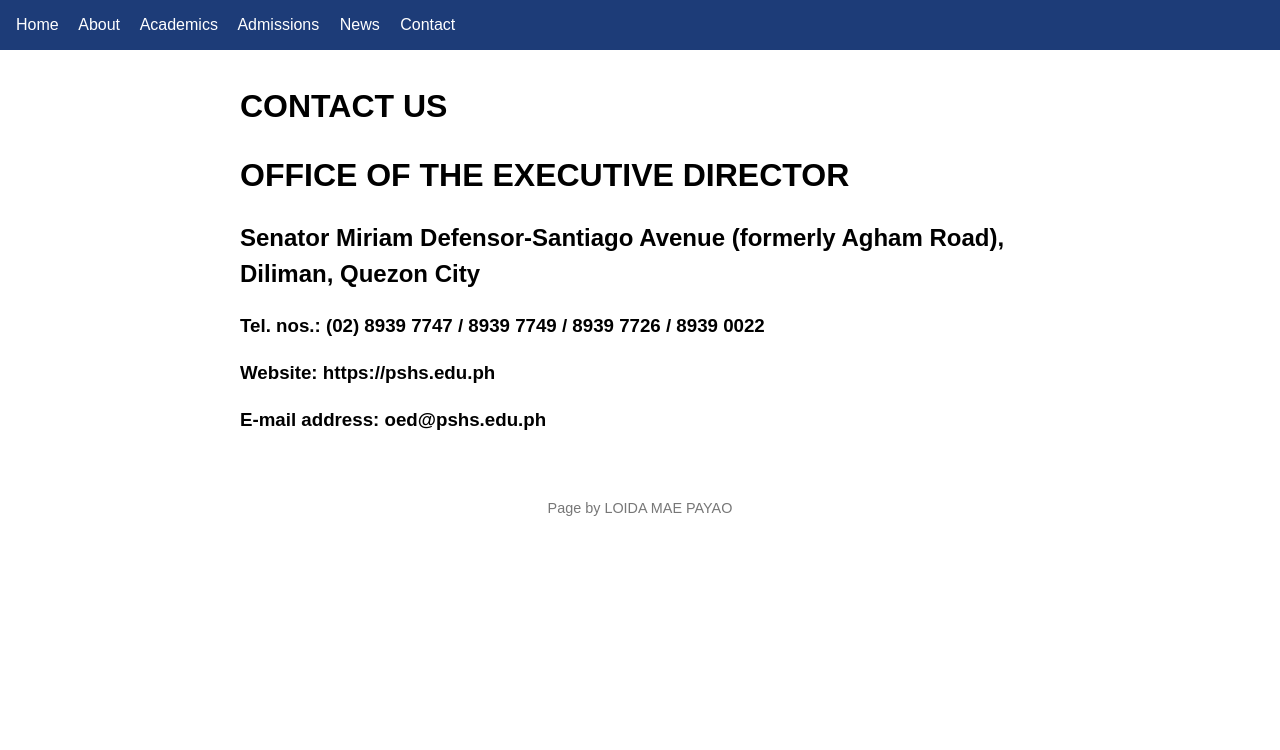
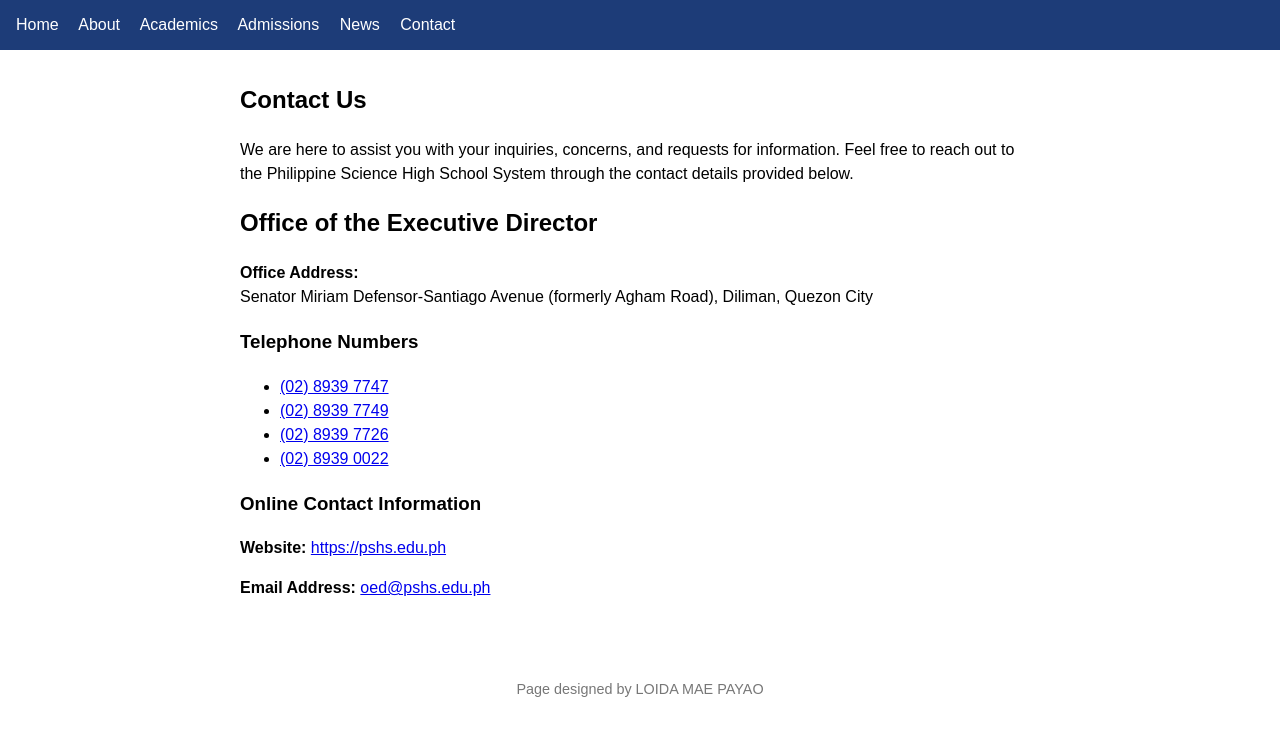
Before and after one commit to carltilid12/group-pull-test, a plain HTML site: page contact.html in a window 1280 px wide. Drawn offline with Linux system fonts and the light colour scheme.

Commit message:
Improved Contact Page

```diff
--- a/contact.html
+++ b/contact.html
@@ -1,12 +1,16 @@
-<!doctype html>
+
+<!DOCTYPE html>
 <html lang="en">
 <head>
-  <meta charset="utf-8">
-  <meta name="viewport" content="width=device-width, initial-scale=1">
-  <title>CONTACT · Our School</title>
+  <meta charset="UTF-8">
+  <meta name="viewport" content="width=device-width, initial-scale=1.0">
+  <title>Contact Us | Our School</title>
   <link rel="stylesheet" href="css/style.css">
 </head>
+
 <body>
+
+  <!-- Navigation -->
   <nav>
     <a href="index.html">Home</a>
     <a href="about.html">About</a>
@@ -15,15 +19,58 @@
     <a href="news.html">News</a>
     <a href="contact.html">Contact</a>
   </nav>
+
+  <!-- Main Content -->
   <main>
-    <h1>CONTACT US</h1>
-    <h1>OFFICE OF THE EXECUTIVE DIRECTOR</h1>
-    <h2>Senator Miriam Defensor-Santiago Avenue (formerly Agham Road), Diliman, Quezon City</h2>
-    <h3>Tel. nos.:  (02) 8939 7747  /  8939 7749  /  8939 7726  /  8939 0022</h3>
-    <h3>Website:  https://pshs.edu.ph</h3>
-    <h3>E-mail address:  oed@pshs.edu.ph</h3>
+
+    <section class="contact-section">
+
+      <h1>Contact Us</h1>
+
+      <p>
+        We are here to assist you with your inquiries, concerns, and
+        requests for information. Feel free to reach out to the
+        Philippine Science High School System through the contact
+        details provided below.
+      </p>
+
+      <h2>Office of the Executive Director</h2>
+
+      <p>
+        <strong>Office Address:</strong><br>
+        Senator Miriam Defensor-Santiago Avenue
+        (formerly Agham Road), Diliman, Quezon City
+      </p>
+
+      <h3>Telephone Numbers</h3>
+      <ul>
+        <li><a href="tel:+63289397747">(02) 8939 7747</a></li>
+        <li><a href="tel:+63289397749">(02) 8939 7749</a></li>
+        <li><a href="tel:+63289397726">(02) 8939 7726</a></li>
+        <li><a href="tel:+63289390022">(02) 8939 0022</a></li>
+      </ul>
+
+      <h3>Online Contact Information</h3>
+      <p>
+        <strong>Website:</strong>
+        <a href="https://pshs.edu.ph" target="_blank" rel="noopener noreferrer">
+          https://pshs.edu.ph
+        </a>
+      </p>
+
+      <p>
+        <strong>Email Address:</strong>
+        <a href="mailto:oed@pshs.edu.ph">oed@pshs.edu.ph</a>
+      </p>
+
+    </section>
 
   </main>
-  <footer>Page by LOIDA MAE PAYAO</footer>
+
+  <!-- Footer -->
+  <footer>
+    <p>Page designed by LOIDA MAE PAYAO</p>
+  </footer>
+
 </body>
 </html>
```
